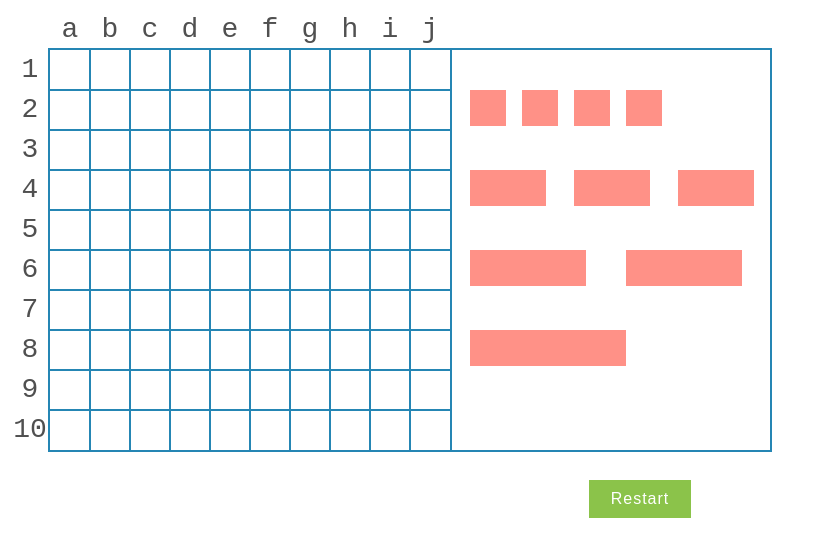
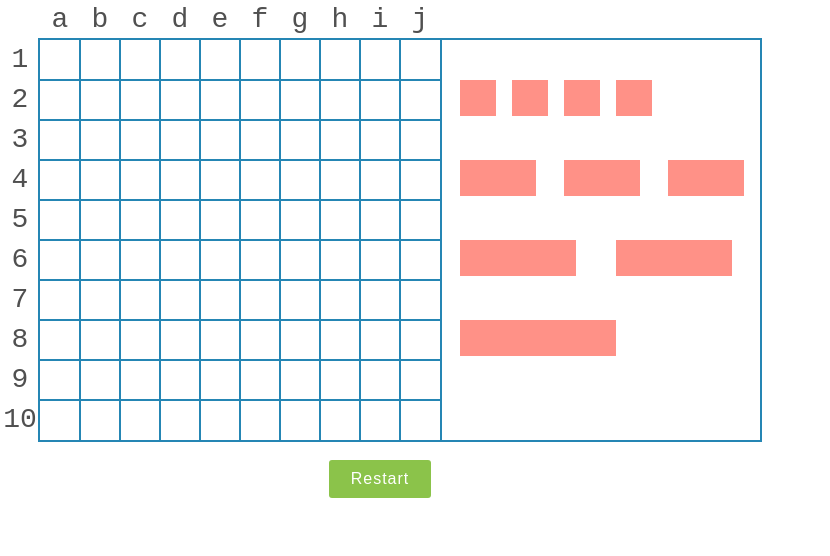
Before and after one commit to ArsenUtepbergenov/battleship, a website built with Vite: page index.html in a window 1280 px wide. Both pictures are taken after a click on the button "Restart". Shown: the whole page, without its empty margins (0-830 px from the left). Built offline with nearby package versions, Linux system fonts and the light colour scheme.

Commit message:
update: minor updates

```diff
--- a/src/components/controls/Button.ts
+++ b/src/components/controls/Button.ts
@@ -3,13 +3,13 @@ import { ButtonConfig, EventHandlerParams } from '@/models'
 export default class Button {
   private instance: HTMLButtonElement
 
-  constructor({ parentElement, id, width, height, text }: ButtonConfig) {
+  constructor({ parentElement, id, text }: ButtonConfig) {
     this.instance = document.createElement('button')
 
-    this.init({ parentElement, id, width, height, text })
+    this.init({ parentElement, id, text })
   }
 
-  private init({ parentElement, id, width, height, text = '' }: ButtonConfig): void {
+  private init({ parentElement, id, text = '' }: ButtonConfig): void {
     try {
       const parent = document.getElementById(parentElement)
 
--- a/src/entities/Canvas.ts
+++ b/src/entities/Canvas.ts
@@ -1,3 +1,4 @@
+import { IRect } from './../models/index'
 import { CanvasConfig, EventHandlerParams } from '@/models'
 
 export default class Canvas {
@@ -38,13 +39,8 @@ export default class Canvas {
     this.height = this.instance.height = height
   }
 
-  public clear(
-    x: number = 0,
-    y: number = 0,
-    w: number = this.width,
-    h: number = this.height,
-  ): void {
-    this.context.clearRect(x, y, w, h)
+  public clear(rect: IRect = { x: 0, y: 0, w: this.width, h: this.height }): void {
+    this.context.clearRect(rect.x, rect.y, rect.w, rect.h)
   }
 
   public get ctx(): CanvasRenderingContext2D {
--- a/src/entities/Field.ts
+++ b/src/entities/Field.ts
@@ -4,9 +4,11 @@ import Utilities from '@/utils'
 import Canvas from './Canvas'
 import Point from './Point'
 
+// default constants
+const defaultGridField = Utilities.createMatrix(Config.gridPositionsSize, Config.gridPositionsSize)
+
 export default class Field {
-  private field: Canvas
-  private c: CanvasRenderingContext2D
+  private instance: Canvas
   private ships: Ship[] = []
   private shipsStartPositions: Map<string, Point> = new Map()
   private currentShip: Ship | null = null
@@ -15,25 +17,19 @@ export default class Field {
   private activeShipsOnField: Ship[] = []
 
   constructor() {
-    this.field = new Canvas(FieldParams)
-
-    this.gridPositions = Utilities.createMatrix(Config.gridPositionsSize, Config.gridPositionsSize)
-    this.c = this.field.ctx
-
+    this.instance = new Canvas(FieldParams)
+    this.gridPositions = defaultGridField
     this.setHandlers()
   }
 
   public clear(): void {
     this.resetCurrentShip()
-    this.gridPositions = Utilities.createMatrix(Config.gridPositionsSize, Config.gridPositionsSize)
+    this.gridPositions = defaultGridField
 
     this.activeShipsOnField.forEach(ship => this.moveToStartPosition(ship))
 
     this.redrawShips()
-  }
-
-  public get ctx(): CanvasRenderingContext2D {
-    return this.c
+    this.unsetHandlers()
   }
 
   public putShips(ships: Ship[]): void {
@@ -42,10 +38,17 @@ export default class Field {
   }
 
   private setHandlers(): void {
-    this.setMouseMoveHandler()
-    this.setMouseOutHandler()
-    this.setClickHandler()
-    this.setContextMenuHandler()
+    this.setMouseMove()
+    this.setMouseOut()
+    this.setClick()
+    this.setContextMenu()
+  }
+
+  private unsetHandlers(): void {
+    this.instance.mouseMove = null
+    this.instance.mouseOut = null
+    this.instance.click = null
+    this.instance.contextMenu = null
   }
 
   private removeDefaultAction(event: MouseEvent): void {
@@ -53,20 +56,20 @@ export default class Field {
     event.stopPropagation()
   }
 
-  private setMouseMoveHandler(): void {
-    this.field.mouseMove = event => {
+  private setMouseMove(): void {
+    this.instance.mouseMove = event => {
       if (!this.currentShip) return
 
       const x = event.clientX - this.offset.x
       const y = event.clientY - this.offset.y
       this.currentShip.setPosition(x, y)
-      this.field.setCursor('grab')
+      this.instance.setCursor('grab')
       this.redrawShips()
     }
   }
 
-  private setMouseOutHandler(): void {
-    this.field.mouseOut = () => {
+  private setMouseOut(): void {
+    this.instance.mouseOut = () => {
       if (!this.currentShip) return
 
       this.moveToStartPosition(this.currentShip)
@@ -74,8 +77,8 @@ export default class Field {
     }
   }
 
-  public setClickHandler(): void {
-    this.field.click = event => {
+  public setClick(): void {
+    this.instance.click = event => {
       this.removeDefaultAction(event)
 
       const position = Utilities.getMouseCoordinates(event)
@@ -85,8 +88,8 @@ export default class Field {
     }
   }
 
-  private setContextMenuHandler(): void {
-    this.field.contextMenu = event => {
+  private setContextMenu(): void {
+    this.instance.contextMenu = event => {
       this.removeDefaultAction(event)
       if (!this.currentShip) return
 
@@ -112,9 +115,9 @@ export default class Field {
   private putCurrentShip(): void {
     if (!this.currentShip) return
 
-    const field = { x: 0, y: 0, w: Config.size, h: Config.size }
+    const sizeField = { x: 0, y: 0, w: Config.size, h: Config.size }
 
-    if (Utilities.isRectInsideRect(this.currentShip, field)) {
+    if (Utilities.isRectInsideRect(this.currentShip, sizeField)) {
       this.putShip(this.currentShip)
     }
 
@@ -181,9 +184,9 @@ export default class Field {
 
   private occupyAroundShip(y: number, x: number): boolean {
     try {
-      for (const d of Directions) {
-        const dx = x + d.c
-        const dy = y + d.r
+      for (const { c, r } of Directions) {
+        const dx = x + c
+        const dy = y + r
         const grid = this.gridPositions
         const boundX = dx > grid.length - 1 || dx < 0
         const boundY = dy > grid.length - 1 || dy < 0
@@ -223,15 +226,15 @@ export default class Field {
 
   private resetCurrentShip(): void {
     this.currentShip = null
-    this.field.setCursor('default')
+    this.instance.setCursor('default')
   }
 
   private redrawShips(): void {
-    this.field.clear()
+    this.instance.clear()
     this.drawShips()
   }
 
   private drawShips(): void {
-    this.ships.forEach(s => s.draw())
+    this.ships.forEach(s => s.draw(this.instance.ctx))
   }
 }
--- a/src/entities/Ship.ts
+++ b/src/entities/Ship.ts
@@ -1,6 +1,6 @@
 import { Config, IRect, Orientation, ShipParams, TypeShips } from '@/models'
 
-export function createShips(ctx: CanvasRenderingContext2D): Ship[] {
+export function createShips(): Ship[] {
   const ships: Ship[] = []
   const size = Config.shipSize
 
@@ -16,15 +16,15 @@ export function createShips(ctx: CanvasRenderingContext2D): Ship[] {
     for (let n = 0; n < amount; n++) {
       const x = startX + n * (offsetX * (i + 1))
 
-      ships.push(createShip(ctx, { x, y, type, id: `${i}${n}` }))
+      ships.push(createShip({ x, y, type, id: `${i}${n}` }))
     }
   }
 
   return ships
 }
 
-export function createShip(ctx: CanvasRenderingContext2D, { x, y, type, id }: ShipParams): Ship {
-  return new Ship(ctx, { x, y, size: type, id })
+export function createShip({ x, y, type, id }: ShipParams): Ship {
+  return new Ship({ x, y, size: type, id })
 }
 
 export class Ship implements IRect {
@@ -35,26 +35,21 @@ export class Ship implements IRect {
   public size: number
   public orientation: Orientation = Orientation.H
   private _id: string = ''
-  private c: CanvasRenderingContext2D
 
-  constructor(ctx: CanvasRenderingContext2D, { x = 0, y = 0, size = 1, id = '' }) {
+  constructor({ x = 0, y = 0, size = 1, id = '' }) {
     this.x = x
     this.y = y
-    this.c = ctx
     this.size = size
     this.w = Config.shipSize * this.size - 4
     this.h = Config.shipSize - 4
     this._id = id
   }
 
-  public draw(): void {
-    const c = this.c
-    if (!c) return
-
-    c.fillStyle = Config.shipColor
-    c.beginPath()
-    c.rect(this.x, this.y, this.w, this.h)
-    c.fill()
+  public draw(ctx: CanvasRenderingContext2D): void {
+    ctx.fillStyle = Config.shipColor
+    ctx.beginPath()
+    ctx.rect(this.x, this.y, this.w, this.h)
+    ctx.fill()
   }
 
   public changeOrientation(): void {
--- a/src/instances/Battleship.ts
+++ b/src/instances/Battleship.ts
@@ -27,6 +27,6 @@ export default class Battleship {
   }
 
   private createShips(): void {
-    this.ships = createShips(this.field.ctx)
+    this.ships = createShips()
   }
 }
--- a/src/models/index.ts
+++ b/src/models/index.ts
@@ -8,8 +8,6 @@ export type CanvasConfig = {
 export type ButtonConfig = {
   parentElement: string
   id?: string
-  width?: number
-  height?: number
   text?: string
 }
 
--- a/src/styles/base.css
+++ b/src/styles/base.css
@@ -11,14 +11,16 @@ canvas {
 #app {
   font-family: monospace;
   box-sizing: border-box;
+  display: flex;
+  flex-direction: column;
+  width: fit-content;
 }
 
 #field {
   display: grid;
   grid-template-columns: 40px 400px;
   grid-template-rows: 40px 400px;
-  padding: 10px;
-  width: 440px;
+  width: 760px;
 }
 
 .axis-x {
@@ -42,8 +44,8 @@ canvas {
 
 #field-game {
   position: absolute;
-  left: 50px;
-  top: 50px;
+  left: 40px;
+  top: 40px;
 }
 
 #controls {
@@ -58,6 +60,7 @@ button {
   text-transform: capitalize;
   font-size: 1em;
   background-color: #8bc34a;
+  border-radius: 3px;
   color: white;
   letter-spacing: 1px;
   cursor: pointer;
```
